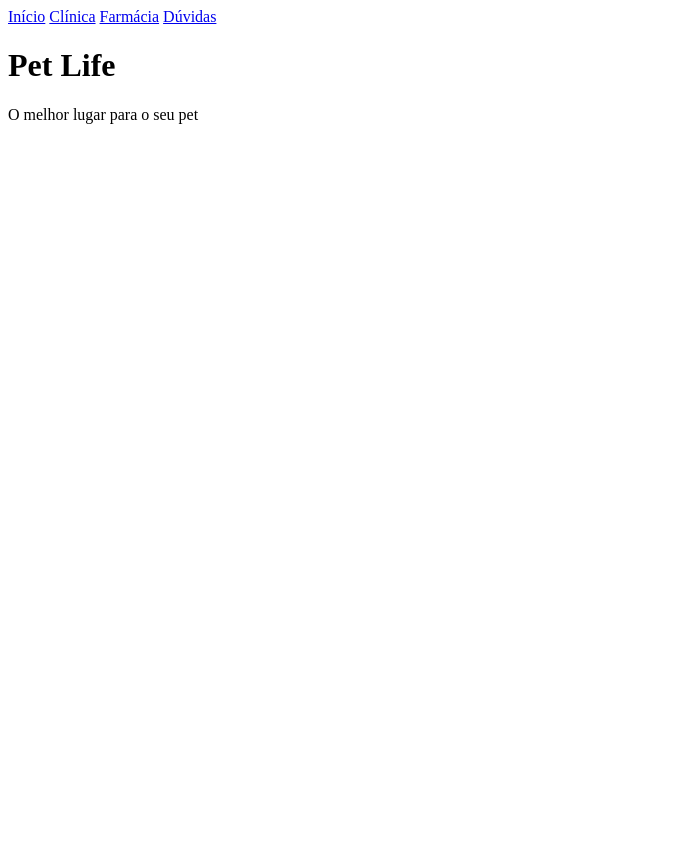
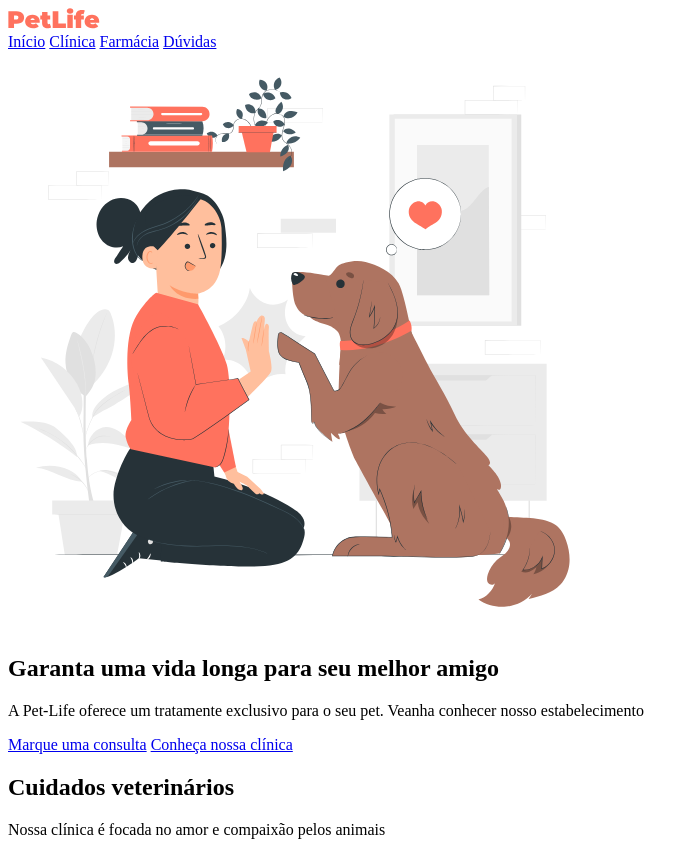
Before and after one commit to Gabriel-Santos1/Pet-life, a plain HTML site: page index.html in a window 1280 px wide. Shown: the top 852 px of the page, without its empty margins (0-699 px from the left). Before the commit the page ends 800 px from the top, so only its background shows below. Drawn offline with Linux system fonts and the light colour scheme.

Commit message:
Feature: add clinica.

```diff
--- a/index.html
+++ b/index.html
@@ -9,7 +9,8 @@
 
 <body>
     <header>
-        <a href="/index.html"></a>
+
+        <a href="/index.html"><img src="/assets/Start 2.0/logo.svg" alt="Logo-error"></a>
 
         <nav>
             <a href="#inicio">Início</a>
@@ -18,10 +19,40 @@
             <a href="#duvidas">Dúvidas</a>
         </nav>
 
+    </header>
 
-    </header>
-    <h1>Pet Life</h1>
-    <p>O melhor lugar para o seu pet</p>
+
+    <main>
+
+            <section id="inicio">
+
+                    <img src="/assets/Start 2.0/start-img.svg" alt="Imagem principal" width="580" height="580">
+
+
+                        <div>
+
+                                <h1>Garanta uma vida longa para seu melhor amigo</h1>
+                                <p>A Pet-Life oferece um tratamente exclusivo para o seu pet. Veanha conhecer nosso estabelecimento</p>
+                                <a target="_blank" href="https://wa.me/5533988423838">Marque uma consulta</a>
+                                <a href="#clinica">Conheça nossa clínica</a>
+                        </div>
+            </section>
+
+            <section id="clinica">
+
+                        <div>
+
+                                <h2>Cuidados veterinários</h2>
+                                <p>Nossa clínica é focada no amor e compaixão pelos animais</p>
+                        </div>
+
+                <img src="/assets/Start 2.0/clinic-img.svg" alt="clinic-img" width="480" height="480">
+
+
+            </section>
+
+    </main>
+
 </body>
 
 </html>
```
Lines whose indentation alone changed are shown as unchanged.
